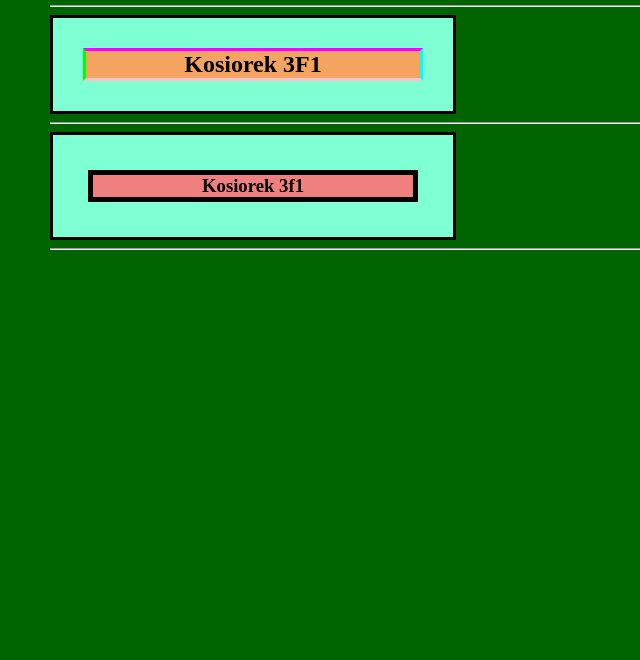
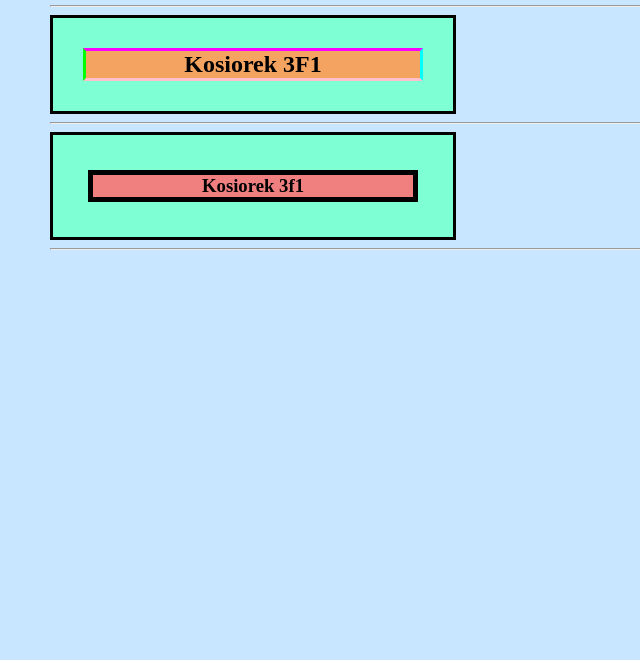
Before and after one commit to Bzyczeq/yeahbunnycss, a plain HTML site: page zadanie36_kosiorek.html in a window 1280 px wide. Shown: the part 140-800 px from the top of the page, without its empty margins (0-640 px from the left). Drawn offline with Linux system fonts and the light colour scheme.

Commit message:
Update kosi_zad36.css

```diff
--- a/kosi_zad36.css
+++ b/kosi_zad36.css
@@ -1,5 +1,5 @@
  body{
- background-color: rgb(0,100,0);
+ background-color: rgb(200,230,255);
  text-align : center;
  margin : 50px;
 }
```
